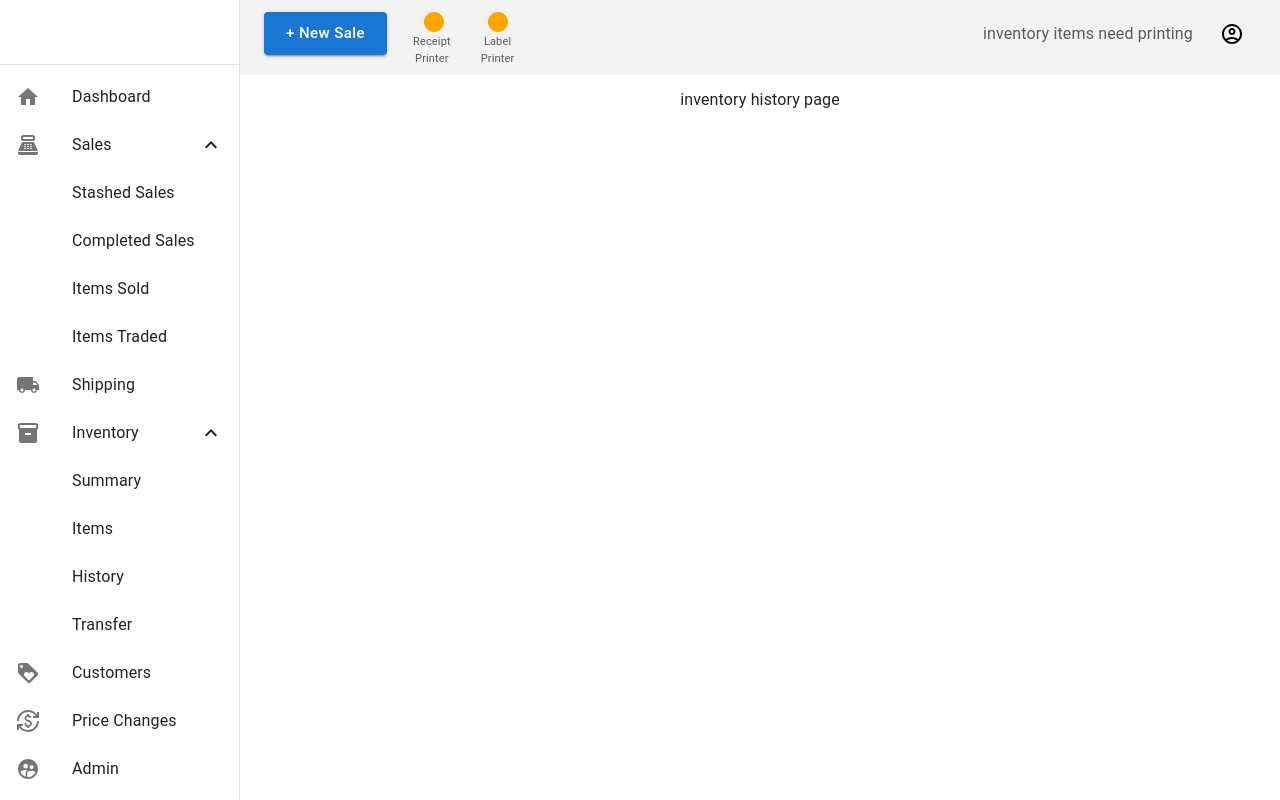
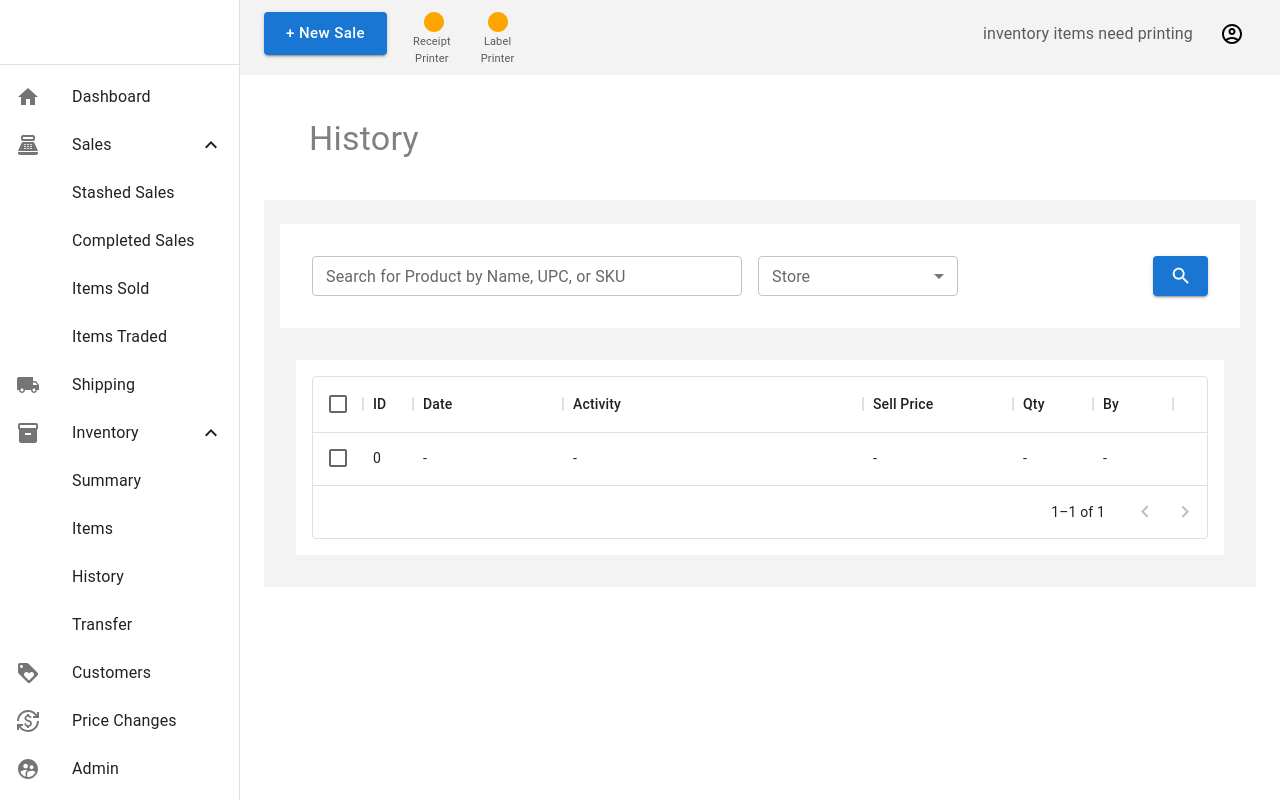
Before and after one commit to ginilo/cs160, a React (Create React App) app: page /Inventory/History in a window 1280 px wide. Built offline with nearby package versions, Linux system fonts and the light colour scheme; the HTML template or start-up script is replaced by a standard one.

Commit message:
Created base UI for Inventory History page.

```diff
--- a/src/components/InventoryHistory.js
+++ b/src/components/InventoryHistory.js
@@ -1,11 +1,109 @@
+import * as React from 'react';
+import Box from '@mui/material/Box';
+import Typography from '@mui/material/Typography';
+import Button from '@mui/material/Button';
+import Stack from '@mui/material/Stack';
+import FormControl from '@mui/material/FormControl';
+import InputLabel from '@mui/material/InputLabel';
+import Select from '@mui/material/Select';
+import MenuItem from '@mui/material/MenuItem';
+import SearchIcon from '@mui/icons-material/Search';
+import TextField from '@mui/material/TextField';
+import { DataGrid } from '@mui/x-data-grid';
+
 export default function InventoryHistory(){
     //drop down menu of Summary, Items, History, Transfer
+    const [stores, setStores] = React.useState('');
+
+    const handleStoreChange = (event) => {
+        setStores(event.target.value);
+    };
+
+    const inventoryColumns = [
+        { field: 'id', headerName: 'ID', width: 0 },
+        { field: 'date', headerName: 'Date', width: 150},
+        { field: 'activity', headerName: 'Activity', width: 300 },
+        { field: 'price', headerName: 'Sell Price', width: 150 },
+        { field: 'quantity', headerName: 'Qty', width: 80 },
+        { field: 'by', headerName: 'By', width: 80 },
+    ];
+
+    const inventoryRows = [
+        {id: 0, date: '-', activity: '-', price: '-', quantity: '-', by: '-'},
+    ];
 
     return (
-    <div>
-        {/* <Link to={`contacts/1`}>Your Name</Link>  */}
-        inventory history page
-        {/* <Outlet />  */}
-        </div>
+        <Box
+            component="main"
+            sx={{ flexGrow: 1, bgcolor: 'background.default', display: 'flex', flexDirection: 'column'}}
+        >
+        <Box
+            component="div"
+            sx={{flexGrow: 1, display: 'flex', paddingTop: '30px'}}
+        >
+            <Box
+            component="div"
+            sx={{flexGrow: 1, display: 'flex'}}
+            >
+                <Typography style={{display: 'inline-block'}} variant="h4" color="gray" paddingLeft="45px" paddingBottom="40px">History</Typography>
+            </Box>
+        </Box>
+        <Box
+            component="div"
+            sx={{flexGrow: 1, bgcolor: 'rgb(243, 243, 243)', p: 3, paddingLeft: 2, paddingRight: 2}}
+        >
+            <Box
+                component="div"
+                sx={{flexGrow: 1, bgcolor: 'white', p: 4}}
+            >
+                <Stack direction="row" spacing={2}>
+                <Box
+                        component="div"
+                        sx={{flexGrow: 1}}
+                >
+                    <Stack direction="row" spacing={2}>
+                        <TextField id="outlined-basic" label="Search for Product by Name, UPC, or SKU" variant="outlined" size="small" sx={{minWidth: '430px'}}/>
+                        <Box sx={{ minWidth: 120 }}>
+                            <FormControl sx={{minWidth: 200 }} size="small">
+                                <InputLabel htmlFor='store-select'>Store</InputLabel>
+                                <Select
+                                    labelId="demo-simple-select-helper-label"
+                                    label="Select Stores"
+                                    id="demo-simple-select"
+                                    value={stores}
+                                    onChange={handleStoreChange}
+                                >
+                                <MenuItem value={'Retro Rewind'}>Retro Rewind</MenuItem>
+                                <MenuItem value={'-'}>Store 2</MenuItem>
+                                </Select>
+                            </FormControl>
+                        </Box>
+
+                    </Stack>
+                </Box>
+                    <Button variant="contained" size="large" startIcon={<SearchIcon />} style={{maxWidth: '55px', maxHeight: '40px', minWidth: '55px', minHeight: '40px', paddingRight: '10px'}}></Button>
+                </Stack>
+            </Box>
+
+        </Box>
+        <Box
+            component="div"
+            sx={{flexGrow: 1, bgcolor: 'rgb(243, 243, 243)', p: 1, paddingLeft: 4, paddingRight: 4, paddingBottom: 4}}
+        >
+                <Box
+                    component="div"
+                    sx={{flexGrow: 1, bgcolor: 'white', p: 2}}
+                >
+                    <DataGrid
+                        rows={inventoryRows}
+                        columns={inventoryColumns}
+                        pageSize={5}
+                        rowsPerPageOptions={[5]}
+                        checkboxSelection
+                        autoHeight
+                    />
+                </Box>
+        </Box>
+        </Box>
     )
 }
```
